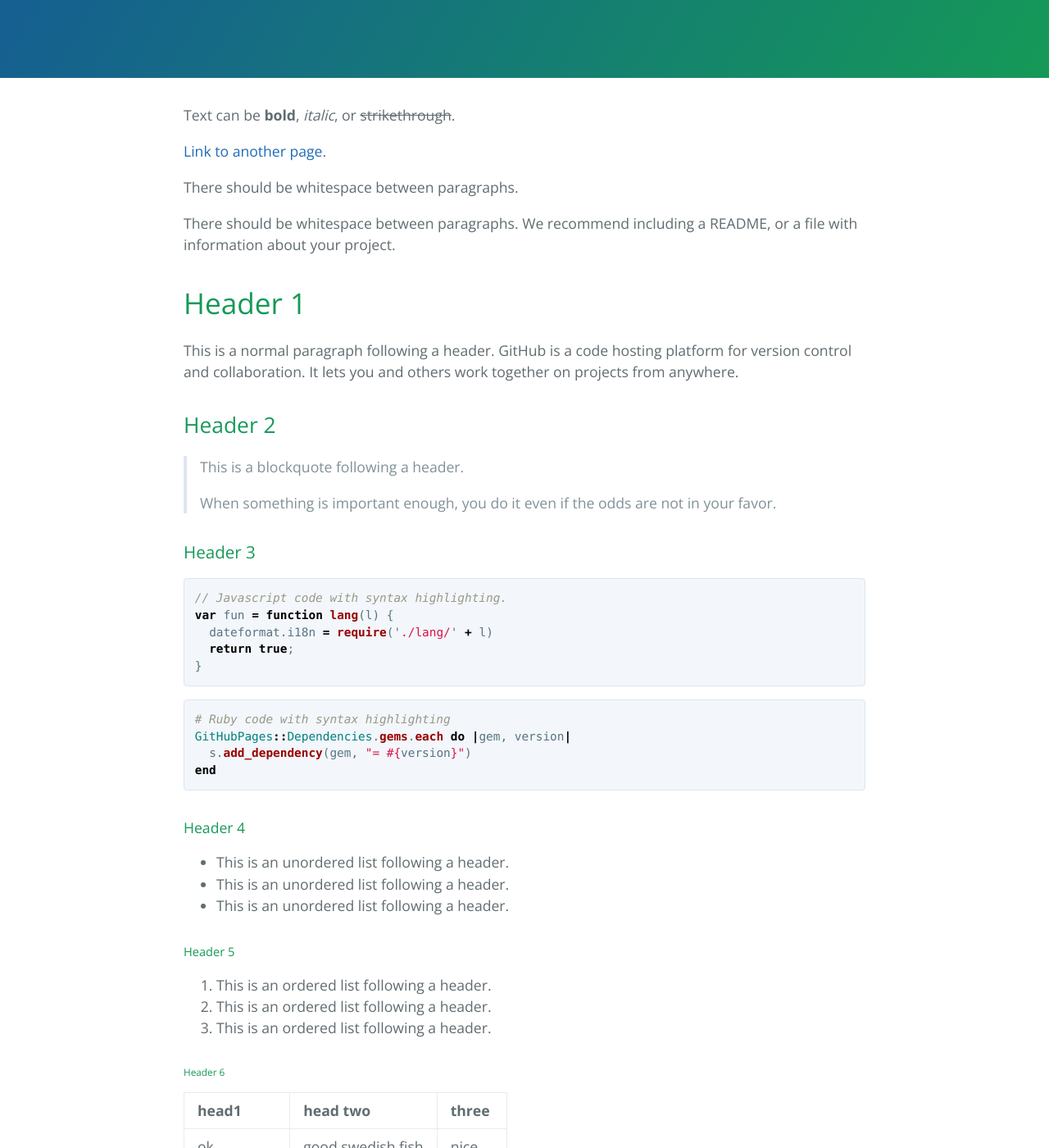
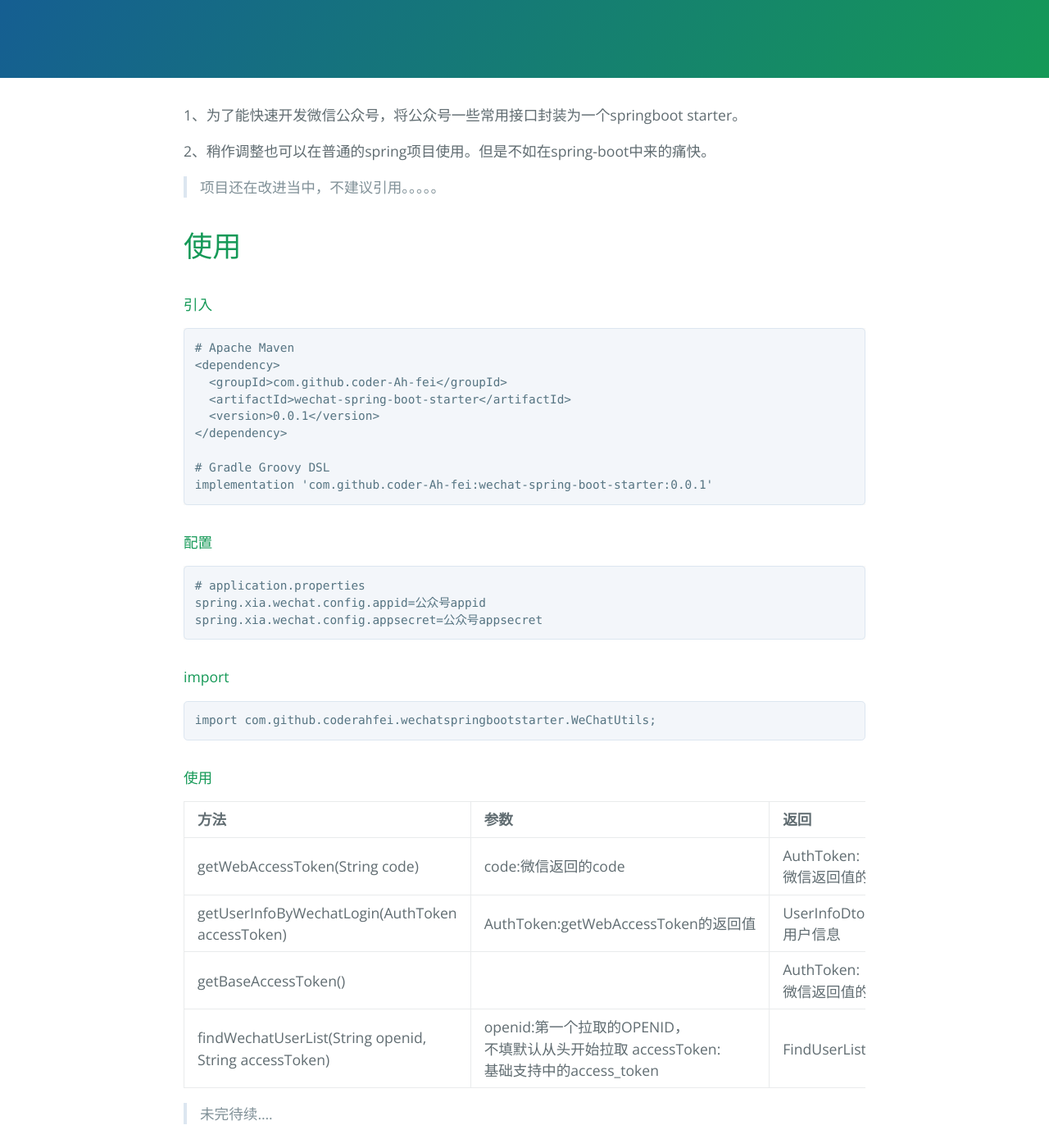
Before and after one commit to coder-Ah-fei/wechat-spring-boot-starter, a Jekyll site: the page built from docs/index.md, in a window 1280 px wide and 1400 px high, scrolled down 288 px. Shown: the whole window at 82% size. Built offline with Jekyll 4.4.1, drawn with Linux system fonts in a browser that asks for light colours; some of the changed text lies outside the part shown.

Commit message:
index.html

````diff
--- a/docs/index.md
+++ b/docs/index.md
@@ -2,122 +2,49 @@
 layout: default
 ---
 
-Text can be **bold**, _italic_, or ~~strikethrough~~.
+1、为了能快速开发微信公众号，将公众号一些常用接口封装为一个springboot starter。
 
-[Link to another page](./another-page.html).
+2、稍作调整也可以在普通的spring项目使用。但是不如在spring-boot中来的痛快。
 
-There should be whitespace between paragraphs.
+> 项目还在改进当中，不建议引用。。。。。
 
-There should be whitespace between paragraphs. We recommend including a README, or a file with information about your project.
+# 使用
 
-# Header 1
+#### 引入
 
-This is a normal paragraph following a header. GitHub is a code hosting platform for version control and collaboration. It lets you and others work together on projects from anywhere.
+```
+# Apache Maven
+<dependency>
+  <groupId>com.github.coder-Ah-fei</groupId>
+  <artifactId>wechat-spring-boot-starter</artifactId>
+  <version>0.0.1</version>
+</dependency>
 
-## Header 2
-
-> This is a blockquote following a header.
->
-> When something is important enough, you do it even if the odds are not in your favor.
-
-### Header 3
-
-```js
-// Javascript code with syntax highlighting.
-var fun = function lang(l) {
-  dateformat.i18n = require('./lang/' + l)
-  return true;
-}
+# Gradle Groovy DSL
+implementation 'com.github.coder-Ah-fei:wechat-spring-boot-starter:0.0.1'
 ```
 
-```ruby
-# Ruby code with syntax highlighting
-GitHubPages::Dependencies.gems.each do |gem, version|
-  s.add_dependency(gem, "= #{version}")
-end
+#### 配置
+
+```
+# application.properties
+spring.xia.wechat.config.appid=公众号appid
+spring.xia.wechat.config.appsecret=公众号appsecret
 ```
 
-#### Header 4
+#### import
 
-*   This is an unordered list following a header.
-*   This is an unordered list following a header.
-*   This is an unordered list following a header.
-
-##### Header 5
-
-1.  This is an ordered list following a header.
-2.  This is an ordered list following a header.
-3.  This is an ordered list following a header.
-
-###### Header 6
-
-| head1        | head two          | three |
-|:-------------|:------------------|:------|
-| ok           | good swedish fish | nice  |
-| out of stock | good and plenty   | nice  |
-| ok           | good `oreos`      | hmm   |
-| ok           | good `zoute` drop | yumm  |
-
-### There's a horizontal rule below this.
-
-* * *
-
-### Here is an unordered list:
-
-*   Item foo
-*   Item bar
-*   Item baz
-*   Item zip
-
-### And an ordered list:
-
-1.  Item one
-1.  Item two
-1.  Item three
-1.  Item four
-
-### And a nested list:
-
-- level 1 item
-  - level 2 item
-  - level 2 item
-    - level 3 item
-    - level 3 item
-- level 1 item
-  - level 2 item
-  - level 2 item
-  - level 2 item
-- level 1 item
-  - level 2 item
-  - level 2 item
-- level 1 item
-
-### Small image
-
-![Octocat](https://github.githubassets.com/images/icons/emoji/octocat.png)
-
-### Large image
-
-![Branching](https://guides.github.com/activities/hello-world/branching.png)
-
-
-### Definition lists can be used with HTML syntax.
-
-<dl>
-<dt>Name</dt>
-<dd>Godzilla</dd>
-<dt>Born</dt>
-<dd>1952</dd>
-<dt>Birthplace</dt>
-<dd>Japan</dd>
-<dt>Color</dt>
-<dd>Green</dd>
-</dl>
-
-```
-Long, single-line code blocks should not wrap. They should horizontally scroll if they are too long. This line should be long enough to demonstrate this.
+```aidl
+import com.github.coderahfei.wechatspringbootstarter.WeChatUtils;
 ```
 
-```
-The final element.
-```
+#### 使用
+
+| 方法        | 参数          | 返回 | 说明 |
+|:-------------|:------------------|:------|:------|
+| getWebAccessToken(String code)                            | code:微信返回的code                                                             | AuthToken:微信返回值的封装     |根据code获取网页授权的access_token|
+| getUserInfoByWechatLogin(AuthToken accessToken)           | AuthToken:getWebAccessToken的返回值                                            |UserInfoDto:用户信息           |根据微信网页授权的access_token获取用户的基本信息|
+| getBaseAccessToken()                                      |                                                                               |AuthToken:微信返回值的封装      |基础支持中的access_token|
+| findWechatUserList(String openid, String accessToken)     | openid:第一个拉取的OPENID，不填默认从头开始拉取 accessToken:基础支持中的access_token  |FindUserListDto:...          |从微信获取用户列表 每次请求最多获取10000条数据|
+
+> 未完待续....
````
Also changed, not shown: docs/index1.md (added, +145 -0 lines).
